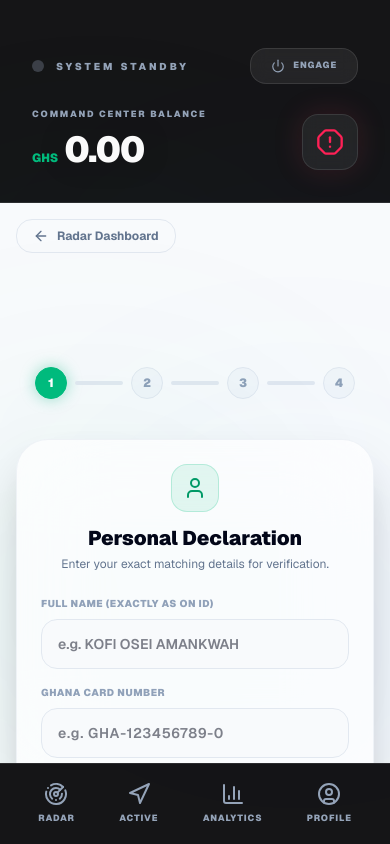
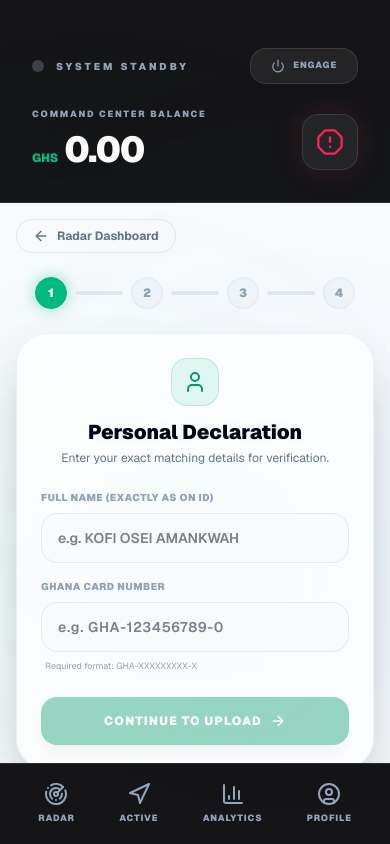
Before and after one commit to Wirelextechs/FetchIt, a Next.js app: page /rider/kyc in a window 390 px wide. Built offline with nearby package versions, Linux system fonts and the light colour scheme; no server answers.

Commit message:
fix: refactor KYC page layout, height locks, margins, and bottom padding to support perfect mobile scrollability without clashing with the bottom navigation bar

```diff
--- a/app/rider/kyc/page.tsx
+++ b/app/rider/kyc/page.tsx
@@ -193,7 +193,7 @@ export default function RiderKycPage() {
   const renderStepIndicators = () => {
     if (currentStep === 5) return null;
     return (
-      <div className="flex items-center justify-between w-full max-w-xs mx-auto mb-10">
+      <div className="flex items-center justify-between w-full max-w-xs mx-auto mb-6">
         {[1, 2, 3, 4].map((s) => (
           <div key={s} className="flex items-center flex-1 last:flex-none">
             <div className={`w-8 h-8 rounded-full flex items-center justify-center font-black text-xs border transition-all ${
@@ -217,7 +217,7 @@ export default function RiderKycPage() {
   };
 
   return (
-    <div className="min-h-screen w-full flex flex-col bg-slate-50 dark:bg-slate-950 font-sans p-4 sm:p-8 relative overflow-hidden pb-20">
+    <div className="min-h-full w-full flex flex-col bg-slate-50 dark:bg-slate-950 font-sans p-4 sm:p-8 relative overflow-y-auto pb-40">
       {/* Background Glows */}
       <div className="absolute top-1/4 -left-1/4 w-96 h-96 bg-emerald-500/5 blur-[120px] rounded-full pointer-events-none" />
       <div className="absolute bottom-1/4 -right-1/4 w-96 h-96 bg-blue-500/5 blur-[120px] rounded-full pointer-events-none" />
@@ -226,14 +226,14 @@ export default function RiderKycPage() {
       {currentStep !== 5 && (
         <button
           onClick={() => router.push("/rider/dashboard")}
-          className="self-start mb-6 flex items-center gap-2 px-4 py-2 border border-slate-200 dark:border-white/10 rounded-2xl text-xs font-bold text-slate-500 hover:text-slate-950 dark:hover:text-white transition-colors"
+          className="self-start mb-4 flex items-center gap-2 px-4 py-2 border border-slate-200 dark:border-white/10 rounded-2xl text-xs font-bold text-slate-500 hover:text-slate-950 dark:hover:text-white transition-colors"
         >
           <ArrowLeft className="w-4 h-4" />
           Radar Dashboard
         </button>
       )}
 
-      <div className="w-full max-w-lg mx-auto flex-1 flex flex-col justify-center">
+      <div className="w-full max-w-lg mx-auto flex-1 flex flex-col justify-start mt-2">
         {renderStepIndicators()}
 
         <div className="w-full bg-white/70 dark:bg-slate-900/60 backdrop-blur-2xl border border-slate-200/50 dark:border-white/10 rounded-[32px] p-6 sm:p-8 shadow-2xl relative">
```
